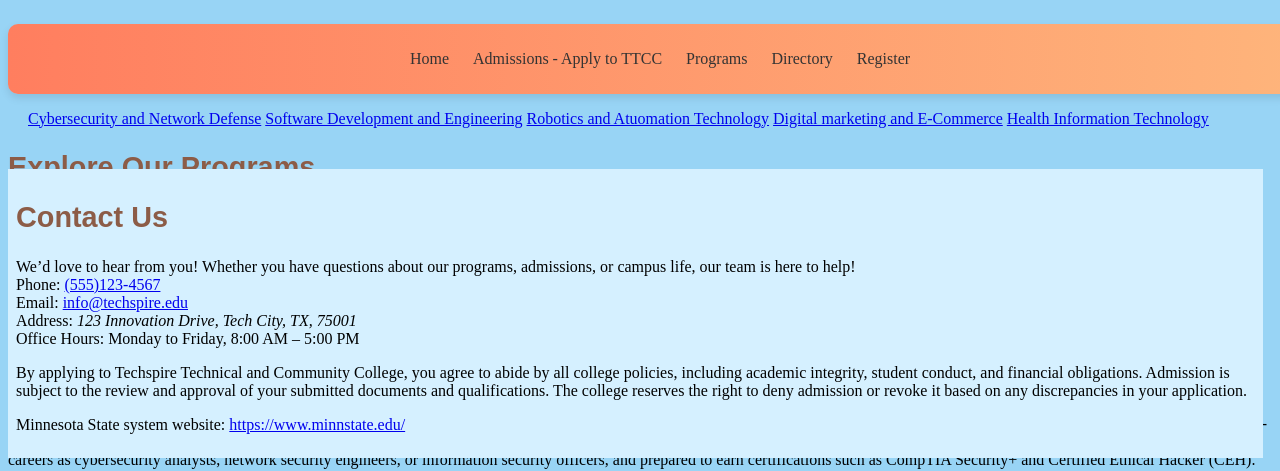
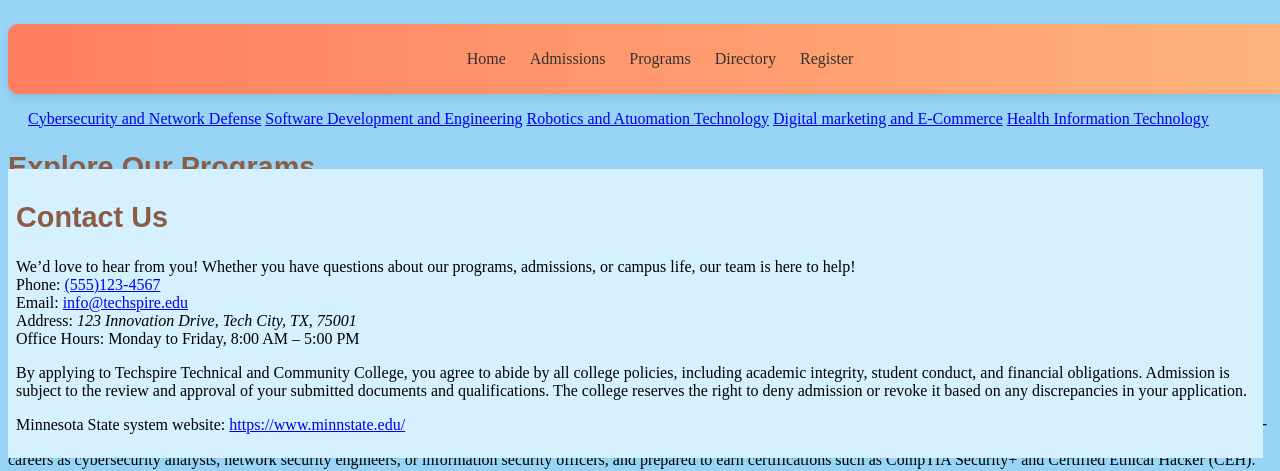
Before and after one commit to afox00001/README, a plain HTML site: page college website/programs.html in a window 1280 px wide. Shown: the part 342-813 px from the top of the page. Drawn offline with Linux system fonts and the light colour scheme.

Commit message:
Update programs.html
Updating nav links to be the same as the rest of the pages

```diff
--- a/college website/programs.html
+++ b/college website/programs.html
@@ -15,7 +15,7 @@
         <nav>
             <ul>
                 <li><a href = "index.html">Home</a></li>
-                <li><a href = "admissions.html">Admissions - Apply to TTCC</a></li>
+                <li><a href = "admissions.html">Admissions</a></li>
                 <li><a href = "#">Programs</a></li>
                 <li><a href = "directory.html">Directory</a></li>
                 <li><a href = "register.html">Register</a></li>
```
